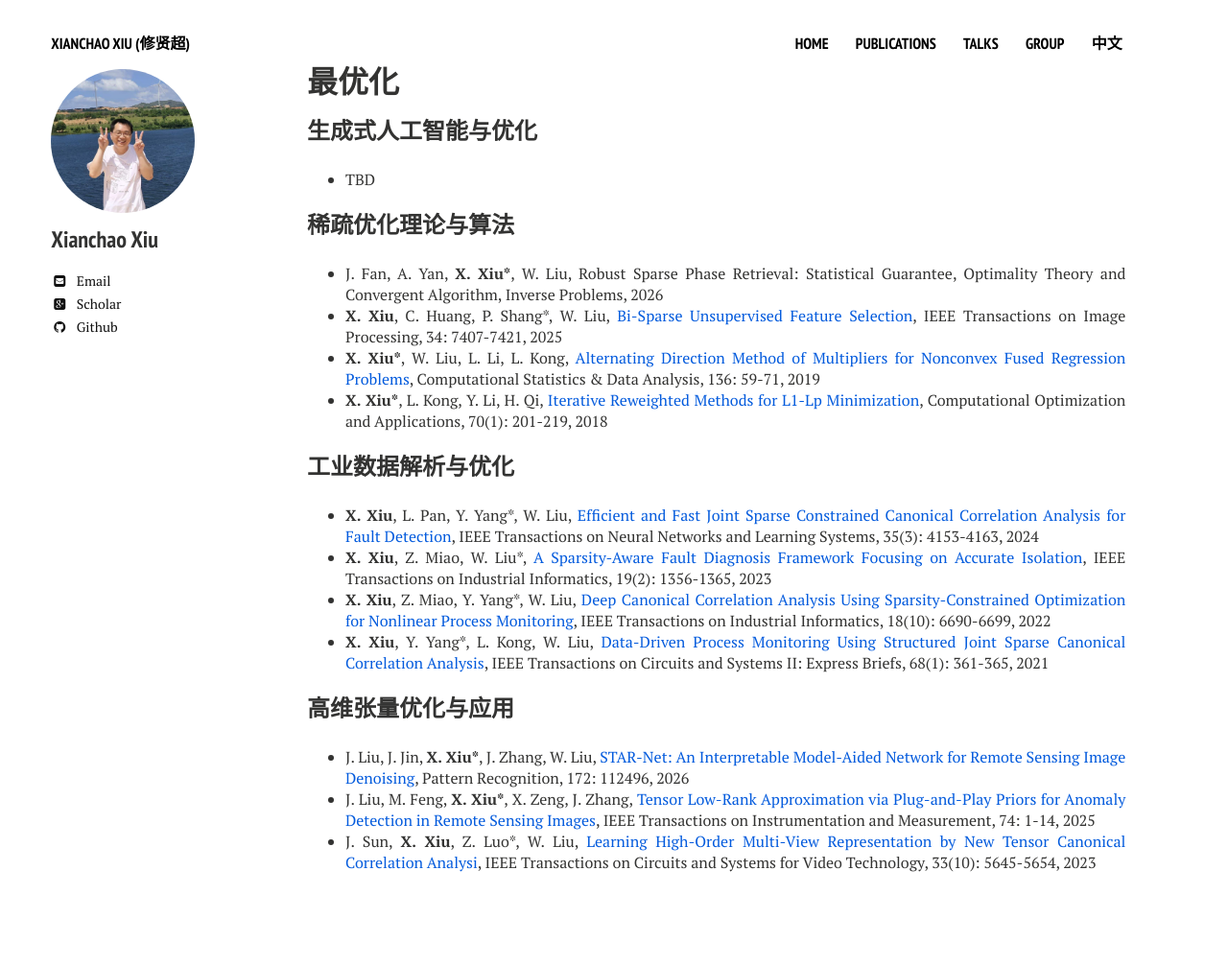
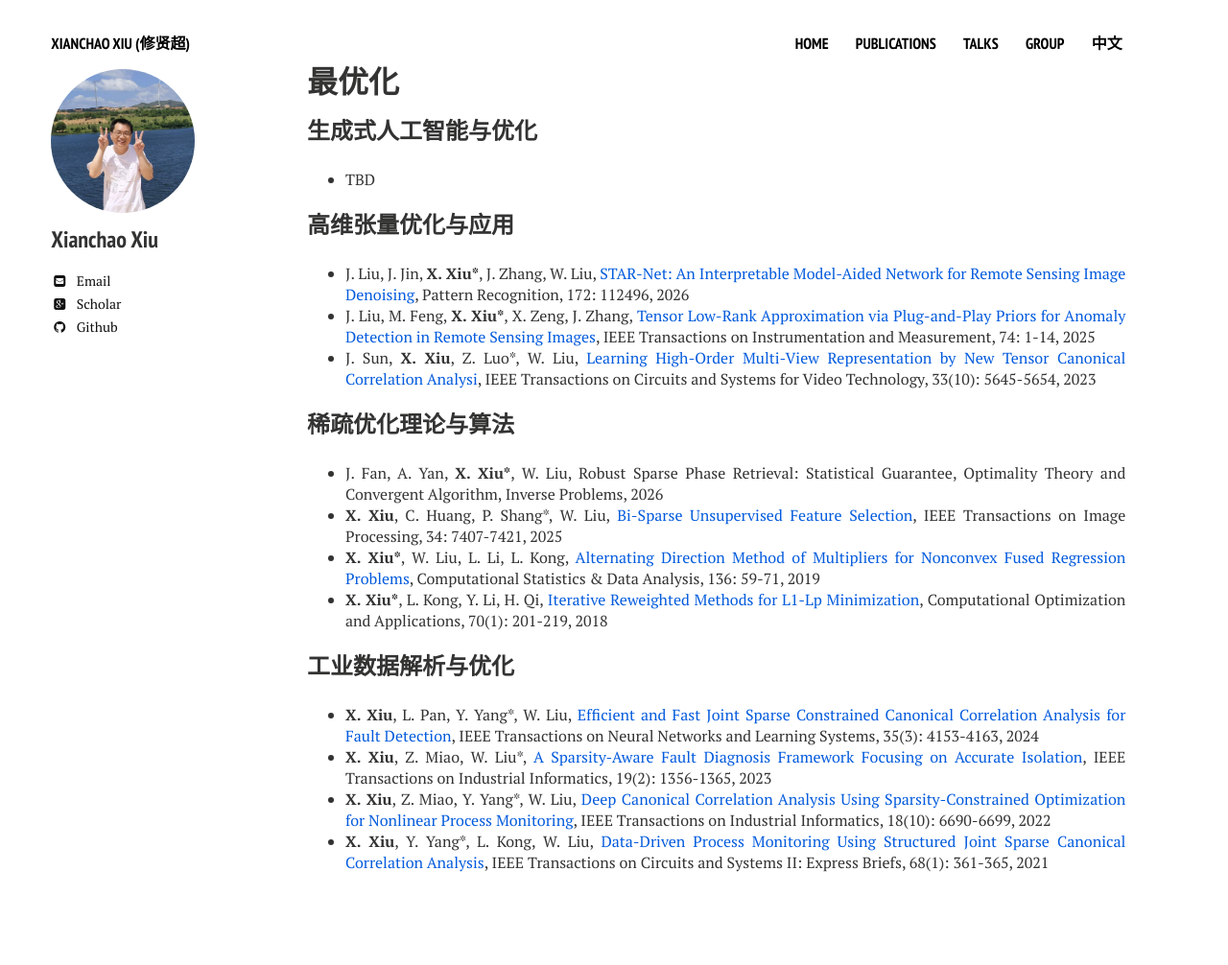
Before and after one commit to xianchaoxiu/xianchaoxiu.github.io, a Jekyll site: the page built from chinese/research/OPT/index.md, in a window 1280 px wide. Shown: the whole page at 96% size. Built offline with Jekyll 4.4.1, drawn with Linux system fonts in a browser that asks for light colours; nearby versions of some CDN libraries; part of the change alters nothing that is shown.

Commit message:
Update index.md

```diff
--- a/chinese/research/OPT/index.md
+++ b/chinese/research/OPT/index.md
@@ -9,6 +9,14 @@ share: false
 * TBD
 
 
+
+### 高维张量优化与应用
+* J. Liu, J. Jin, <b>X. Xiu*</b>, J. Zhang, W. Liu, <a href="https://doi.org/10.1016/j.patcog.2025.112496" class="textlink" target="_blank">STAR-Net: An Interpretable Model-Aided Network for Remote Sensing Image Denoising</a>, Pattern Recognition, 172: 112496, 2026  <br>
+* J. Liu, M. Feng, <b>X. Xiu*</b>, X. Zeng, J. Zhang, <a href="https://ieeexplore.ieee.org/document/10935754" class="textlink" target="_blank">Tensor Low-Rank Approximation via Plug-and-Play Priors for Anomaly Detection in Remote Sensing Images</a>, IEEE Transactions on Instrumentation and Measurement, 74: 1-14, 2025  <br>
+* J. Sun, <b>X. Xiu</b>, Z. Luo*, W. Liu, <a href="https://ieeexplore.ieee.org/document/10091146" class="textlink" target="_blank">Learning High-Order Multi-View Representation by New Tensor Canonical Correlation Analysi</a>, IEEE Transactions on Circuits and Systems for Video Technology, 33(10): 5645-5654, 2023 <br>
+
+
+
 ### 稀疏优化理论与算法
 * J. Fan, A. Yan, <b>X. Xiu*</b>, W. Liu, Robust Sparse Phase Retrieval: Statistical Guarantee, Optimality Theory and Convergent Algorithm, Inverse Problems, 2026 <br>
 * <b>X. Xiu</b>, C. Huang, P. Shang*, W. Liu, <a href="https://ieeexplore.ieee.org/document/11207158" class="textlink" target="_blank">Bi-Sparse Unsupervised Feature Selection</a>, IEEE Transactions on Image Processing, 34: 7407-7421, 2025  <br>
@@ -17,15 +25,7 @@ share: false
 
 
 ### 工业数据解析与优化
-
 * <b>X. Xiu</b>, L. Pan, Y. Yang*, W. Liu, <a href="https://doi.org/10.1109/TNNLS.2022.3201881" class="textlink" target="_blank">Efficient and Fast Joint Sparse Constrained Canonical Correlation Analysis for Fault Detection</a>, IEEE Transactions on Neural Networks and Learning Systems, 35(3): 4153-4163, 2024  <br>
 * <b>X. Xiu</b>, Z. Miao, W. Liu*, <a href="https://doi.org/10.1109/TII.2022.3180070" class="textlink" target="_blank">A Sparsity-Aware Fault Diagnosis Framework Focusing on Accurate Isolation</a>, IEEE Transactions on Industrial Informatics, 19(2): 1356-1365, 2023 <br>
 * <b>X. Xiu</b>, Z. Miao, Y. Yang*, W. Liu, <a href="https://doi.org/10.1109/TII.2021.3121770" class="textlink" target="_blank">Deep Canonical Correlation Analysis Using Sparsity-Constrained Optimization for Nonlinear Process Monitoring</a>, IEEE Transactions on Industrial Informatics, 18(10): 6690-6699, 2022 <br>
 * <b>X. Xiu</b>, Y. Yang*, L. Kong, W. Liu, <a href="https://doi.org/10.1109/TCSII.2020.2988054" class="textlink" target="_blank">Data-Driven Process Monitoring Using Structured Joint Sparse Canonical Correlation Analysis</a>, IEEE Transactions on Circuits and Systems II: Express Briefs, 68(1): 361-365, 2021 <br>
-
-
-### 高维张量优化与应用
-
-* J. Liu, J. Jin, <b>X. Xiu*</b>, J. Zhang, W. Liu, <a href="https://doi.org/10.1016/j.patcog.2025.112496" class="textlink" target="_blank">STAR-Net: An Interpretable Model-Aided Network for Remote Sensing Image Denoising</a>, Pattern Recognition, 172: 112496, 2026  <br>
-* J. Liu, M. Feng, <b>X. Xiu*</b>, X. Zeng, J. Zhang, <a href="https://ieeexplore.ieee.org/document/10935754" class="textlink" target="_blank">Tensor Low-Rank Approximation via Plug-and-Play Priors for Anomaly Detection in Remote Sensing Images</a>, IEEE Transactions on Instrumentation and Measurement, 74: 1-14, 2025  <br>
-* J. Sun, <b>X. Xiu</b>, Z. Luo*, W. Liu, <a href="https://ieeexplore.ieee.org/document/10091146" class="textlink" target="_blank">Learning High-Order Multi-View Representation by New Tensor Canonical Correlation Analysi</a>, IEEE Transactions on Circuits and Systems for Video Technology, 33(10): 5645-5654, 2023 <br>
```
